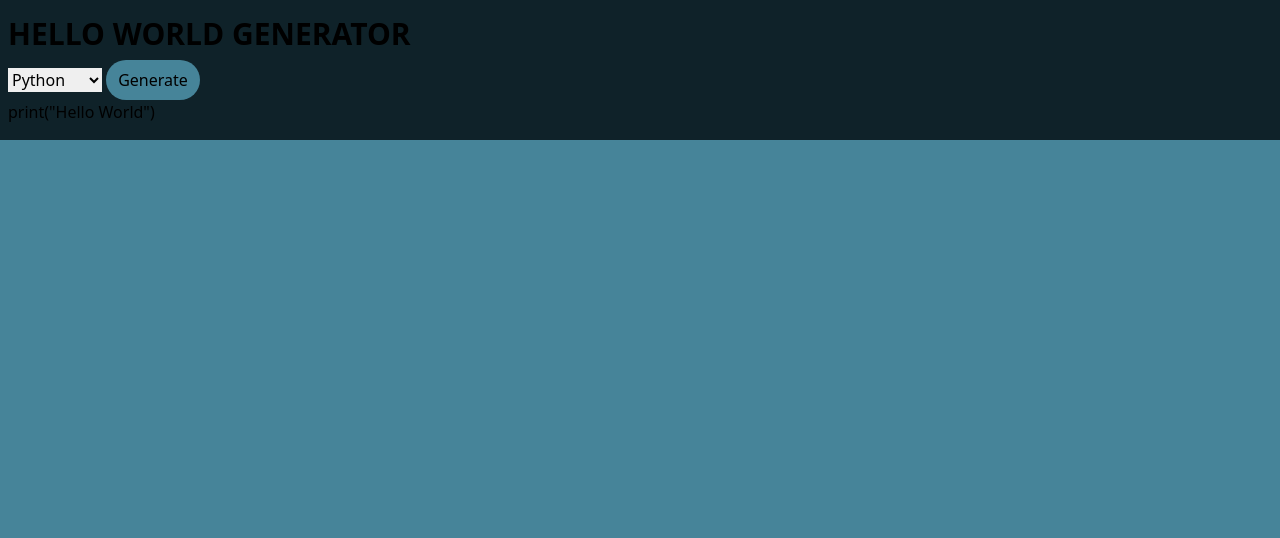
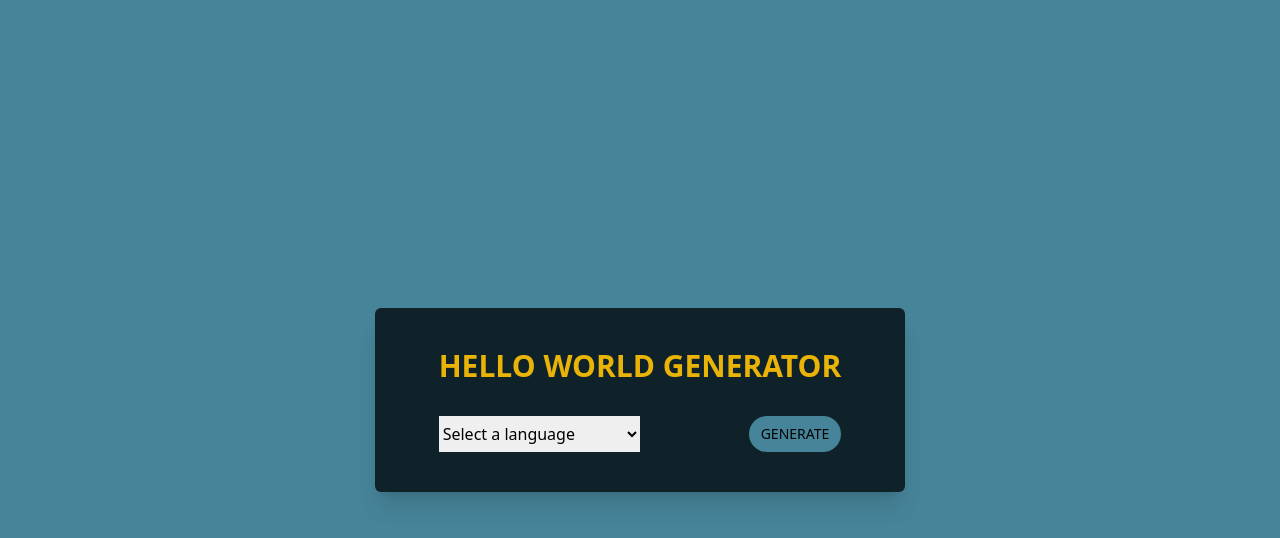
Before and after one commit to SambitKumarNanda/UselessProjects101, a website: page Frontend/index.html in a window 1280 px wide. Drawn offline with Linux system fonts and the light colour scheme.

Commit message:
improvements to the frontend

```diff
--- a/Frontend/index.html
+++ b/Frontend/index.html
@@ -7,23 +7,28 @@
     <link rel="stylesheet" href="css/main.css" />
     <title>Hello World Generator</title>
   </head>
-  <body class="bg-background-primary">
-    <header class="bg-background-secondary px-2 py-4">
+  <body class="bg-background-primary flex items-center justify-center h-screen">
+    <header class="bg-background-secondary px-16 py-10 shadow-xl rounded-md">
       <h1
-        class="font-bold text-3xl uppercase bg-background-secondary text-color-primary mb-2"
+        class="font-bold text-3xl uppercase bg-background-secondary text-text-color-primary mb-8"
       >
         Hello World Generator
       </h1>
-      <select name="Language" id="drop-down-list">
+      <div class="flex justify-between">
+        <select name="Language" id="drop-down-list" class="w-1/2">
+          <option value="">Select a language</option>
           <option value="python">Python</option>
           <option value="javascript">JavaScript</option>
           <option value="java">Java</option>
         </select>
-      <button class="px-3 py-2 rounded-full bg-background-primary">
+        <button
+          class="px-3 py-2 rounded-full bg-background-primary uppercase text-sm hover:bg-background-primary/10 hover:text-white transition ease-out 200"
+        >
           Generate
         </button>
-      <div>
-        <p>print("Hello World")</p>
+      </div>
+      <div class="mt-20 border-text-color-primary border-2 py-4 px-4 sm:hidden">
+        <p class="text-xl text-white">print("Hello World")</p>
       </div>
     </header>
   </body>
--- a/Frontend/tailwind.config.js
+++ b/Frontend/tailwind.config.js
@@ -6,7 +6,7 @@ module.exports = {
       colors: {
         "background-primary": "#468499",
         "background-secondary": "#0f2229",
-        "text-color-primary": "#29160F",
+        "text-color-primary": "#eab308",
       },
     },
   },
```
Also changed, not shown: Frontend/css/main.css. Lines whose indentation alone changed are shown as unchanged.
